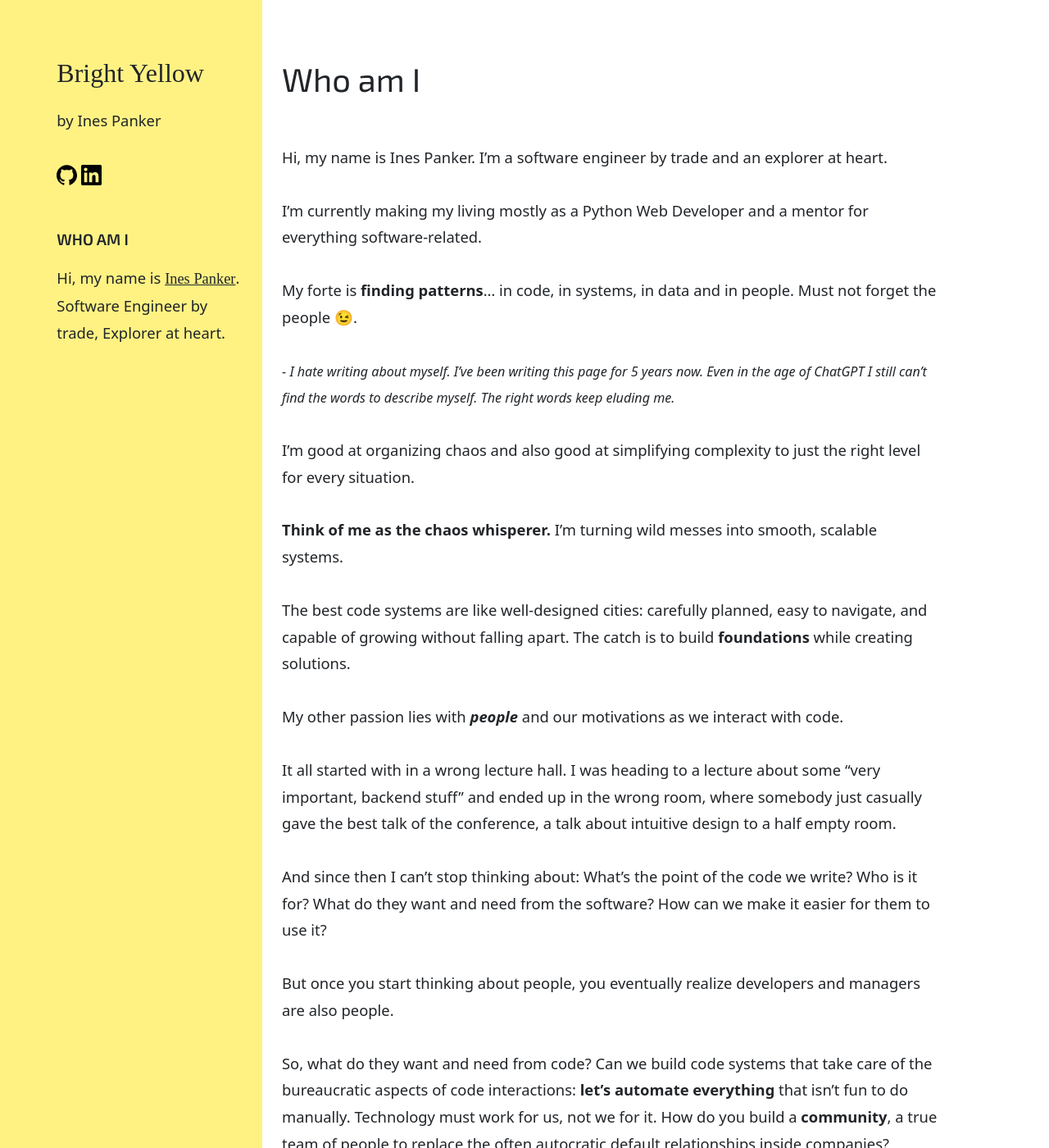
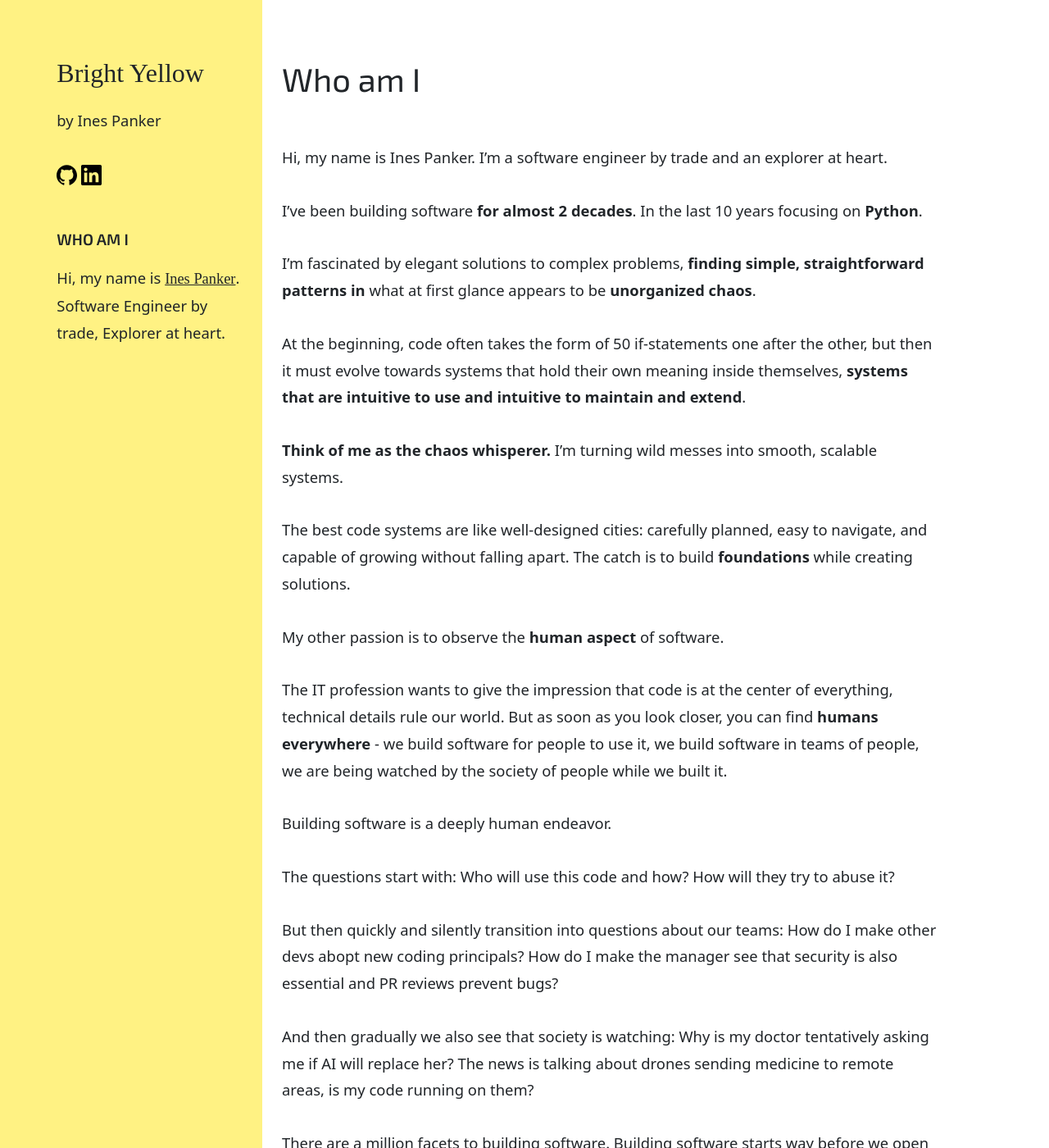
Before and after one commit to inesp/inesp.github.io, a Jekyll site: the page built from about.md, in a window 1280 px wide and 1400 px high. Shown: the whole window at 82% size. Built offline with Jekyll 4.4.1, drawn with Linux system fonts in a browser that asks for light colours; nearby versions of some CDN libraries; some web fonts are replaced; some of the changed text lies outside the part shown.

Commit message:
Improve about me

```diff
--- a/about.md
+++ b/about.md
@@ -6,33 +6,28 @@ permalink: /about/
 
 Hi, my name is Ines Panker. I'm a software engineer by trade and an explorer at heart.
 
-I'm currently making my living mostly as a Python Web Developer and a mentor for everything software-related.
+I've been building software **for almost 2 decades**. In the last 10 years focusing on **Python**.
 
-My forte is **finding patterns**... in code, in systems, in data and in people. Must not forget the people 😉.
+I'm fascinated by elegant solutions to complex problems, **finding simple, straightforward patterns in** what at first glance appears to be **unorganized chaos**.
 
-<small>- *I hate writing about myself. I've been writing this page for 5 years now. Even in the age of ChatGPT I still can't find the words to describe myself. The right words keep eluding me.*</small>
-
-I'm good at organizing chaos and also good at simplifying complexity to just the right level for every situation.
+At the beginning, code often takes the form of 50 if-statements one after the other, but then it must evolve towards systems that hold their own meaning inside themselves, **systems that are intuitive to use and intuitive to maintain and extend**.
 
 **Think of me as the chaos whisperer.** I'm turning wild messes into smooth, scalable systems.
 
 The best code systems are like well-designed cities: carefully planned, easy to navigate, and capable of growing without falling apart. The catch is to build **foundations** while creating solutions.
 
-My other passion lies with ***people*** and our motivations as we interact with code.
+My other passion is to observe the **human aspect** of software.
 
-It all started with in a wrong lecture hall. I was heading to a lecture about some "very important, backend stuff" and ended up
-in the wrong room, where somebody just casually gave the best talk of the conference,
-a talk about intuitive design to a half empty room.
+The IT profession wants to give the impression that code is at the center of everything, technical details rule our world. But as soon as you look closer, you can find **humans everywhere** - we build software for people to use it, we build software in teams of people, we are being watched by the society of people while we built it.
 
-And since then I can't stop thinking about: What's the point of the code we write? Who is it for?
-What do they want and need from the software? How can we make it easier for them to use it?
+Building software is a deeply human endeavor.
 
-But once you start thinking about people, you eventually realize developers and managers are also people.
+The questions start with: Who will use this code and how? How will they try to abuse it?
 
-So, what do they want and need from code? Can we build code systems that take care of the bureaucratic aspects of code interactions: **let's automate everything** that isn't fun to do manually. Technology must work for us, not we for it. How do you build a **community**, a true team of people to replace the often autocratic default relationships inside companies?
+But then quickly and silently transition into questions about our teams: How do I make other devs abopt new coding principals? How do I make the manager see that security is also essential and PR reviews prevent bugs?
 
-What about the on-lookers?
-What is the point of the media in this whole equation?
-Which **lies** are we telling ourselves and which do we gladly hear from industry leaders?
+And then gradually we also see that society is watching: Why is my doctor tentatively asking  me if AI will replace her? The news is talking about drones sending medicine to remote areas, is my code running on them?
 
-There are a million facets to building software. **My focus is creating solid architecture, maintainable, scalable and efficient while ensuring it aligns with the business goals and prioritizes users' needs.**
+There are a million facets to building software. Building software starts way before we open a code editor, it starts already in various meeting rooms and in meetups and conferences. And it ends way after we close the code editor, it ends in the hands of the users, in the hands of the society.
+
+**My focus is thus creating solid architecture, maintainable, scalable, safe and efficient while ensuring it aligns with the business goals and prioritizes users' needs.**
```
